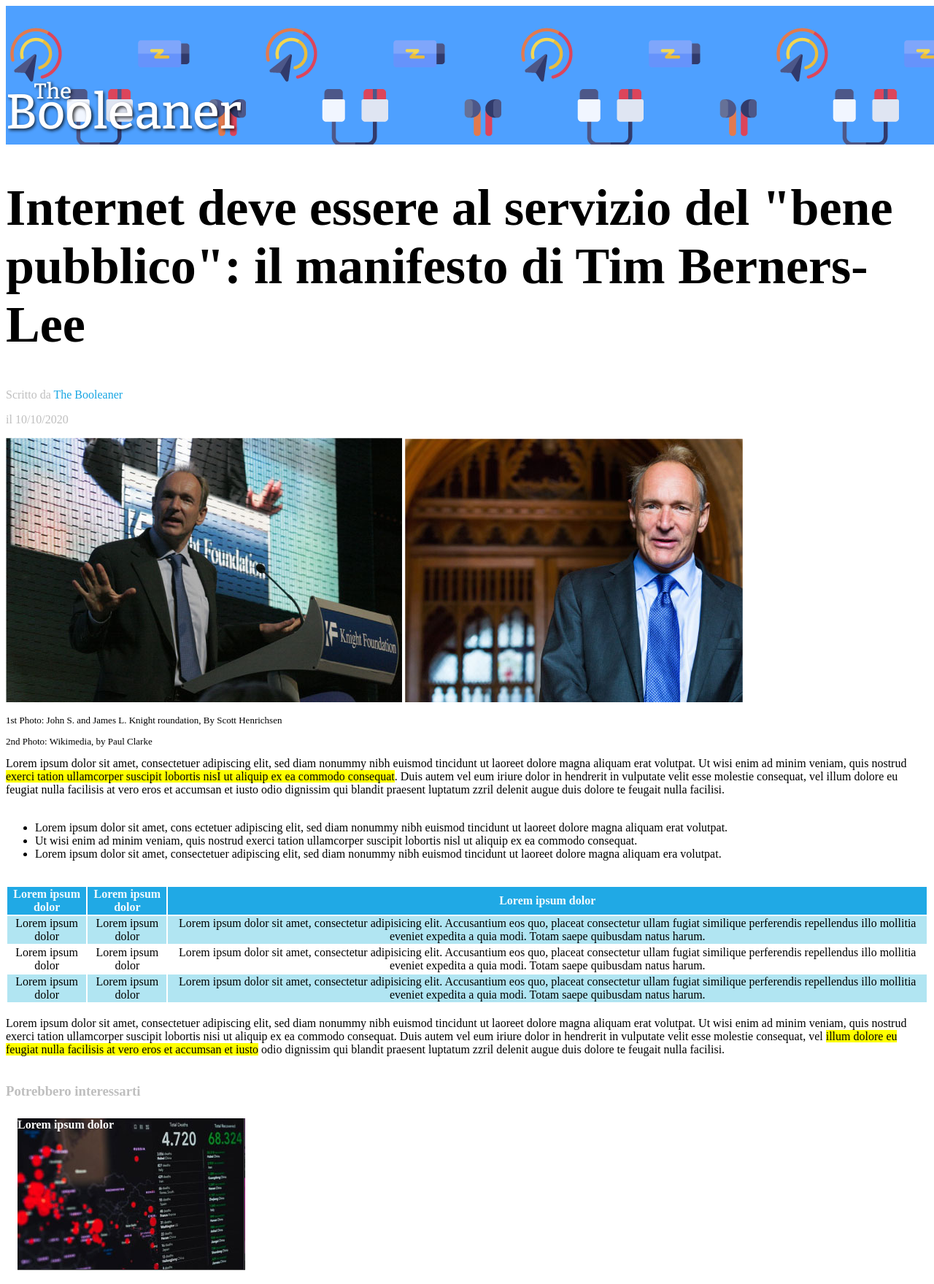
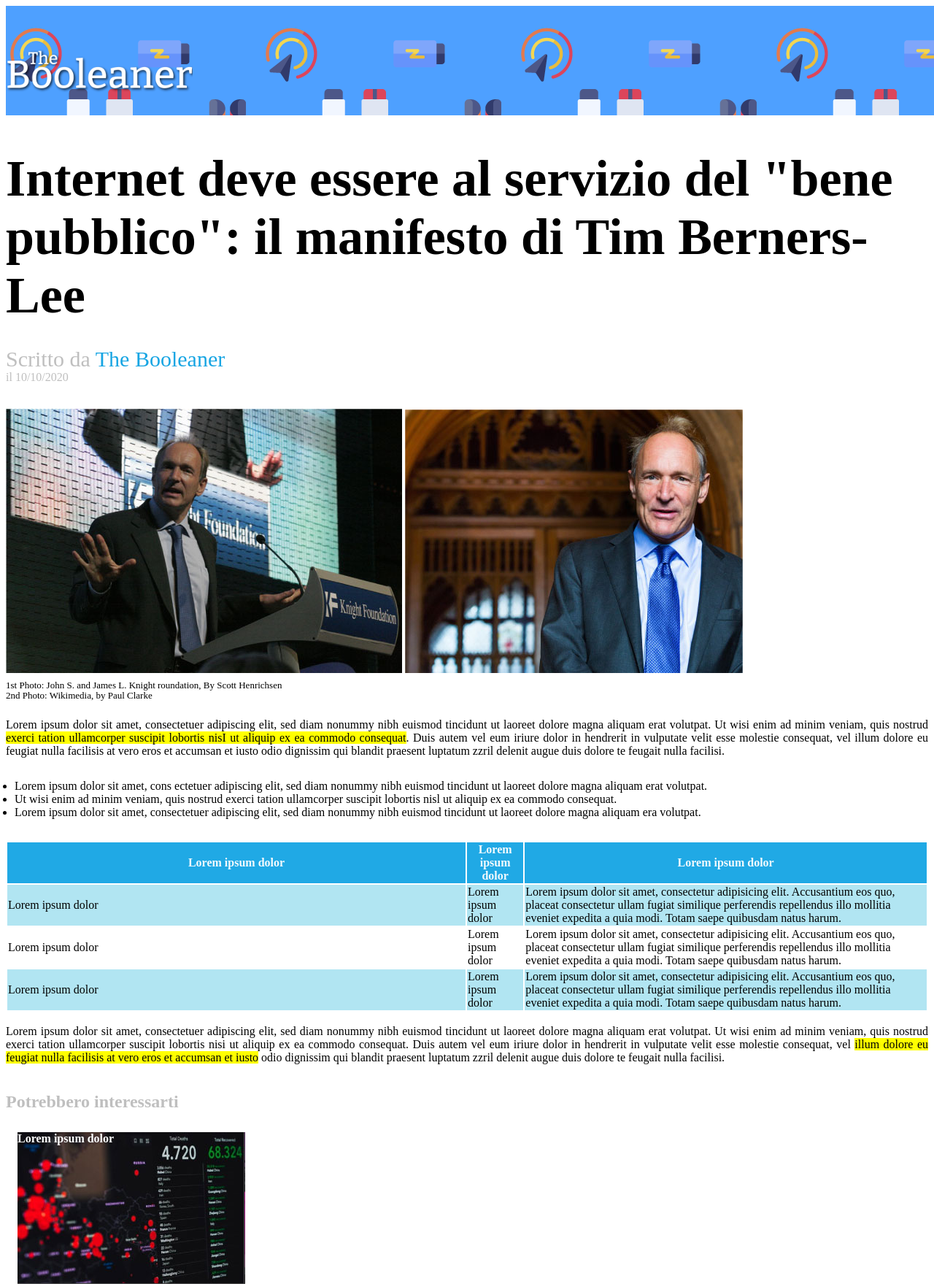
Before and after one commit to matteo-didone/html-css-booleaner, a plain HTML site: page index.html in a window 1280 px wide. Shown: the top 1759 px of the page at 73% size. Drawn offline with Linux system fonts and the light colour scheme.

Commit message:
Attempting to implement various changes

```diff
--- a/index.html
+++ b/index.html
@@ -22,10 +22,13 @@
                 Internet deve essere al servizio del "bene pubblico": il manifesto di Tim Berners-Lee
             </h1>
 
-            <span class="font-color-grey">Scritto da</span>
-            <span id="article-author">The Booleaner</span>
+            <section id="written-by" class="lower-line-height">
+                <span class="font-color-grey" >Scritto da</span>
+                <span id="article-author">The Booleaner</span>
+            </section>
+                <p class="font-color-grey">il 10/10/2020</p>
+
             <br>
-            <p class="font-color-grey">il 10/10/2020</p>
         </header>
 
         <main>
@@ -35,18 +38,19 @@
             <img src="tim-2.jpg" alt="tim-in-giacca-e-cravatta" class="tim-pic">
             </section>
 
-            <section>
+            <section class="lower-line-height">
                 <p class="picture-caption">
                     1st Photo: John S. and James L. Knight roundation, By Scott Henrichsen
                 </p>
                 <p class="picture-caption">
                     2nd Photo: Wikimedia, by Paul Clarke
                 </p>
-
             </section>
 
+            <br>
+
             <section>
-                <div>
+                <div class="text-justified">
                     Lorem ipsum dolor sit amet, consectetuer adipiscing elit, sed diam nonummy nibh euismod tincidunt ut laoreet dolore magna aliquam erat volutpat. Ut wisi enim ad minim veniam, quis nostrud <mark>exerci tation ullamcorper suscipit lobortis nisI ut aliquip ex ea commodo consequat</mark>. Duis autem vel eum iriure dolor in hendrerit in vulputate velit esse molestie consequat, vel illum dolore eu feugiat nulla facilisis at vero eros et accumsan et iusto odio dignissim qui blandit praesent luptatum zzril delenit augue duis dolore te feugait nulla facilisi.
                 </div>
             </section>
@@ -55,7 +59,7 @@
 
             <section>
                 <div>
-                    <ul>
+                    <ul id="unordered-list-left-aligned">
                         <!--Primo item dell'elenco-->
                         <li>
                             Lorem ipsum dolor sit amet, cons ectetuer adipiscing elit, sed diam nonummy nibh euismod tincidunt ut laoreet dolore magna aliquam erat volutpat.
@@ -78,7 +82,7 @@
 
                     <!--Intestazione Tabella-->
                     <thead>
-                        <th>Lorem ipsum dolor</th>
+                        <th class="width-50">Lorem ipsum dolor</th>
                         <th>Lorem ipsum dolor</th>
                         <th>Lorem ipsum dolor</th>
                     </thead>
@@ -116,7 +120,7 @@
             <br>
 
             <section>
-                <div>
+                <div class="text-justified">
                     Lorem ipsum dolor sit amet, consectetuer adipiscing elit, sed diam nonummy nibh euismod tincidunt ut laoreet dolore magna aliquam erat volutpat. Ut wisi enim ad minim veniam, quis nostrud exerci tation ullamcorper suscipit lobortis nisi ut aliquip ex ea commodo consequat. Duis autem vel eum iriure dolor in hendrerit in vulputate velit esse molestie consequat, vel <mark>illum dolore eu feugiat nulla facilisis at vero eros et accumsan et iusto</mark> odio dignissim qui blandit praesent luptatum zzril delenit augue duis dolore te feugait nulla facilisi.
                 </div>
             </section>
@@ -125,13 +129,20 @@
 
         <!--Piè di Pagina-->
         <footer>
-            <h3 class="font-color-grey">Potrebbero interessarti</h3>
+            <h2 class="font-color-grey">Potrebbero interessarti</h2>
+
             <div class="container">
                 <img src="monitor.jpg" alt="monitor" class="block top-left">
-                <div class="top-left"><strong>Lorem ipsum dolor</strong></div>
-                <br>
+
+                <div class="top-left">
+                    <strong>Lorem ipsum dolor</strong>
+                </div>
+
                 <img src="graph.jpg" alt="grafico" class="block top-left">
-                <div class="top-left"><strong>Lorem ipsum dolor</strong></div>
+
+                <div class="top-left">
+                    <strong>Lorem ipsum dolor</strong>
+                </div>
             </div>
         </footer>
 
--- a/style.css
+++ b/style.css
@@ -1,6 +1,17 @@
+.light-blue-background
+{
+    background-color: rgba(177,229,242,255);
+}
+
+#logo
+{
+    margin-top: 60px;
+    height: 65px;
+}
+
 #header-section
 {
-    height: 190px;
+    height: 150px;
     width: 2000px;
     background-color: rgba(78,160,255,255);
     background-image: url('pattern.png');;
@@ -16,22 +27,19 @@
     font-size: 70px;
 }
 
-#logo
+#written-by
 {
-    position: absolute;
-    left: 0 px;
-    top: 110px;
+    font-size: 30px;
+}
+
+.font-color-grey
+{
+    color: rgba(191,191,191,255);
 }
 
 .tim-pic
 {
     position: relative;
-
-}
-
-.font-color-grey
-{
-    color: rgba(191,191,191,255);
 }
 
 thead
@@ -40,15 +48,17 @@ thead
     color: rgba(243,250,253,255);
 }
 
-.light-blue-background
+.text-justified
 {
-    background-color: rgba(177,229,242,255);
+    text-align: justify;
+    text-justify: inter-word;
 }
 
-table
+#unordered-list-left-aligned
 {
-    text-align: center;
-
+    text-align: left;
+    margin: 12px;
+    padding: 0px;
 }
 
 .block
@@ -74,3 +84,13 @@ table
 {
     font-size: small;
 }
+
+.lower-line-height
+{
+    line-height: 0.5px;
+}
+
+.width-50
+{
+    width: 50%;
+}
```
